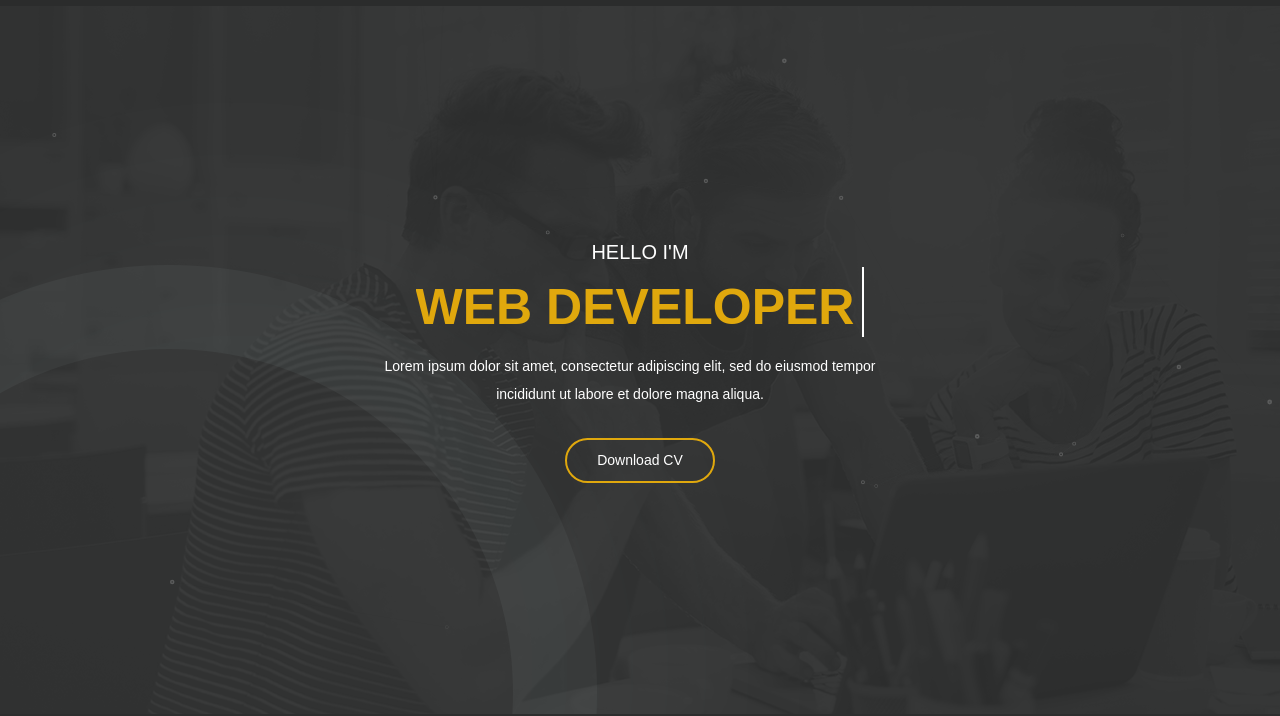
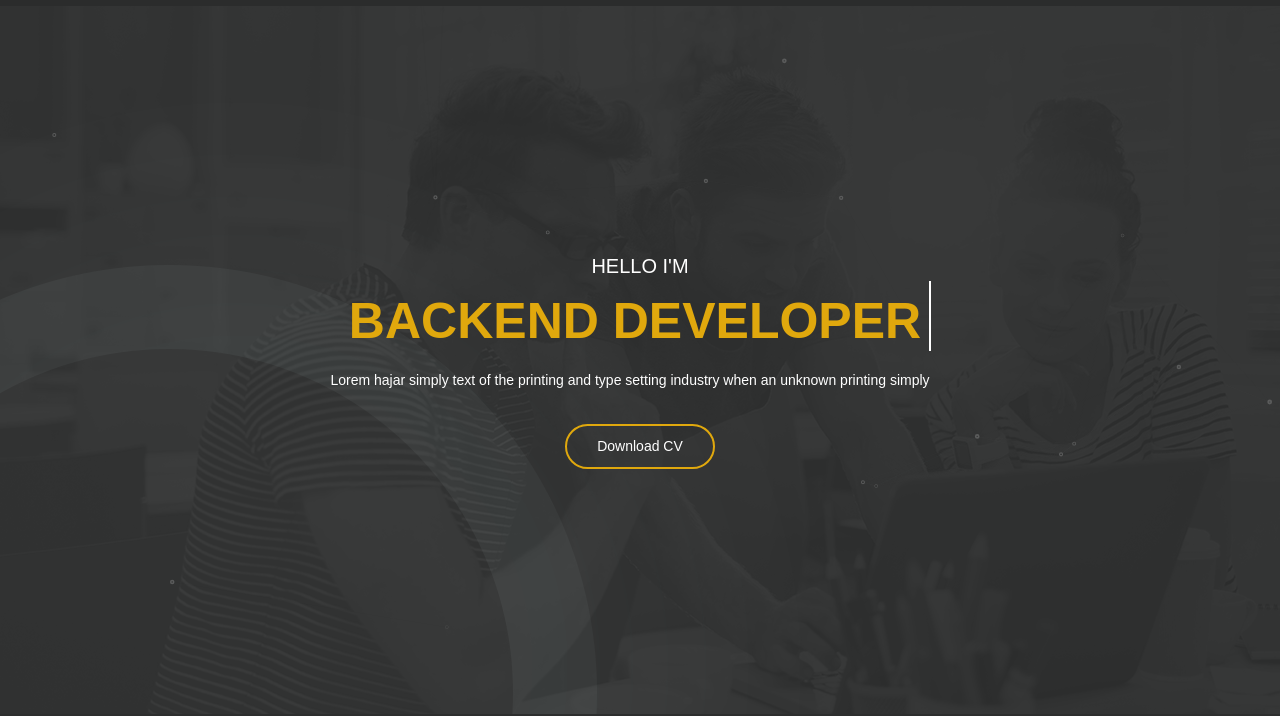
Before and after one commit to hajarhuseynova/NodeJs, a website built with webpack: page public/index.html in a window 1280 px wide. Shown: the part 84-800 px from the top of the page. Built offline with nearby package versions, Linux system fonts and the light colour scheme; data requests are answered from the project's data file; files whose address does not match are found by name; a web font is replaced by a local one.

Commit message:
Add intro section

```diff
--- a/public/index.html
+++ b/public/index.html
@@ -109,9 +109,9 @@
                                 <div class="animated-headlines">
                                     <h1 class="cd-headline clip is-full-width">
                                         <span class="cd-words-wrapper">
-                                            <b class="is-visible">Alamin Musa</b>
-                                            <b>Web Developer</b>
-                                            <b>UI/UX Designer</b>
+                                            <b class="is-visible prof" >Alamin Musa</b>
+                                            <b class="prof">Web Developer</b>
+                                            <b class="prof"> UI/UX Designer</b>
                                         </span>
                                     </h1>
                                 </div>
--- /dev/null
+++ b/src/creators/introCreators.js
@@ -0,0 +1,9 @@
+const profElements = document.querySelectorAll(".prof");
+const paragraph=document.querySelector(".paragraph")
+export const bindIntroData = (data) => {
+    const professions = data.professions;
+    paragraph.textContent=data.desc
+    profElements.forEach((element, index) => {
+        element.textContent = professions[index];
+    });
+};
--- a/src/db.json
+++ b/src/db.json
@@ -102,5 +102,13 @@
         "number":150,
         "desc":"Lorem Ipsum simply text of the printing and type setting industry when an unknown printing simply"
       }
-    ]
+    ],
+    "intro":
+      {
+        "id":1,
+        "desc":"Lorem hajar simply text of the printing and type setting industry when an unknown printing simply",
+        "professions":[
+          "Web developer", "Backend Developer","Fronend Developer"
+        ]
+      }
   }
--- a/src/index.js
+++ b/src/index.js
@@ -8,6 +8,8 @@ import {getTestinomialDetail} from "./request/testinomialService.js"
 import { bindTestinomialData } from "./creators/testinomialCreators.js";
 import { getNumbersDetail } from "./request/numbersService.js";
 import { bindNumbersData } from "./creators/numbersCreators.js";
+import { getIntroDetail } from "./request/introCreators.js";
+import { bindIntroData } from "./creators/introCreators.js";
 
 async function loadMyData(){
     let aboutResult= await getAboutDetail()
@@ -23,5 +25,8 @@ async function loadMyData(){
     let numbersResult = await getNumbersDetail();
     console.log(numbersResult)
     bindNumbersData(numbersResult);
+    let introResult = await getIntroDetail();
+    console.log(introResult)
+    bindIntroData(introResult);
 }
 document.addEventListener("DOMContentLoaded",loadMyData)
--- /dev/null
+++ b/src/request/introCreators.js
@@ -0,0 +1,9 @@
+import ApiRequest from "./baseRequest.js";
+import { Intro_Endpoint } from "../url_helper.js";
+
+const _service= new ApiRequest()
+
+export const getIntroDetail = async()=>{
+    const res=await _service.get(Intro_Endpoint)
+    return res.json()
+}
--- a/src/url_helper.js
+++ b/src/url_helper.js
@@ -3,3 +3,4 @@ export const Service_Endpoint= "/service"
 export const Blog_Endpoint= "/blog"
 export const Testinomial_Endpoint= "/testinomial"
 export const Numbers_Endpoint= "/numbers"
+export const Intro_Endpoint= "/intro"
```
